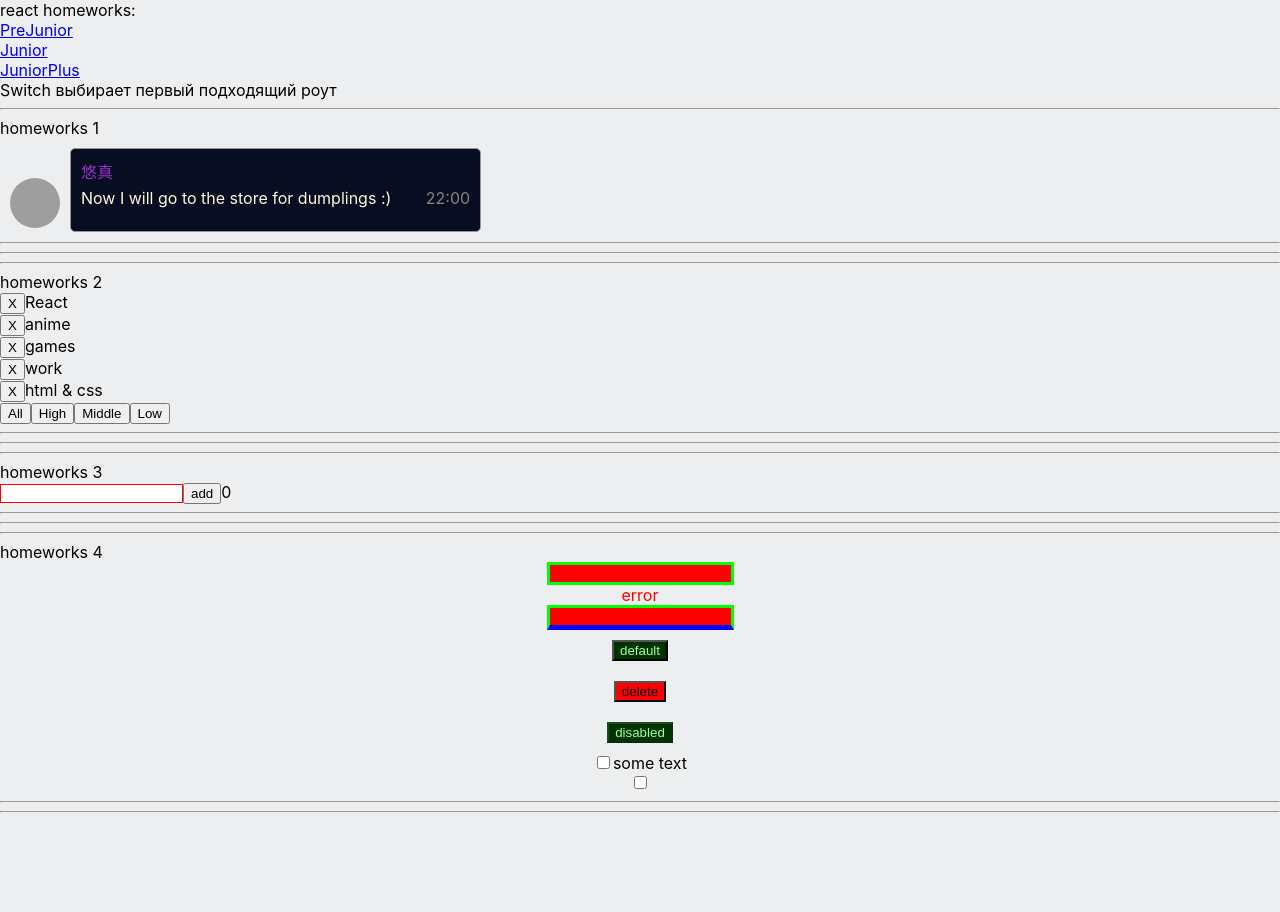
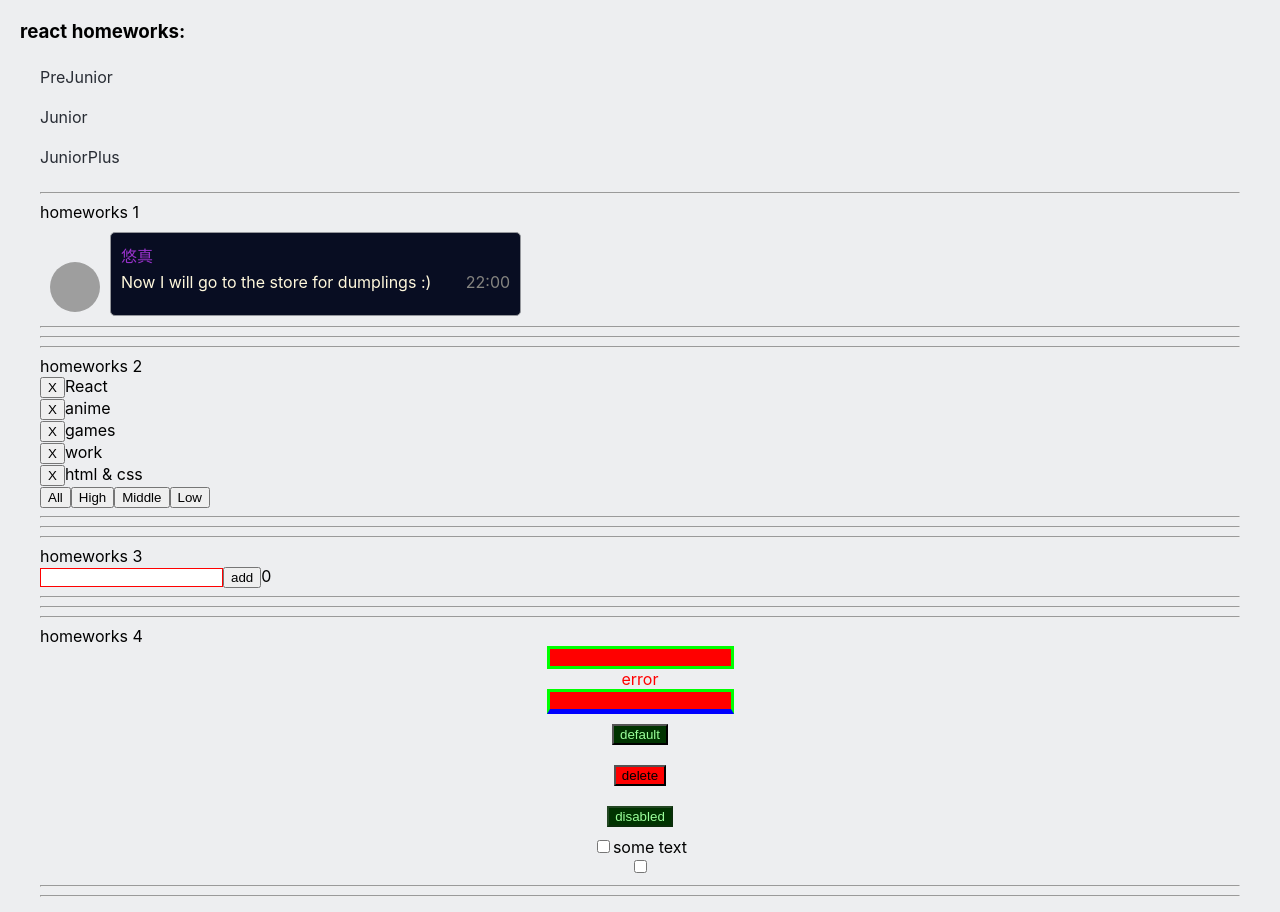
Before and after one commit to Aleksandr-mvp/homeworks, a React (Create React App) app: page /#/pre-junior in a window 1280 px wide. Shown: the top 912 px of the page. Before the commit the page ends 821 px from the top, so only its background shows below. Built offline with nearby package versions, Linux system fonts and the light colour scheme; grey boxes are pictures that could not be loaded.

Commit message:
added Routing and styles

```diff
--- a/src/p1-main/m1-ui/u1-app/App.module.css
+++ b/src/p1-main/m1-ui/u1-app/App.module.css
@@ -1,3 +1,3 @@
 .App {
-
+    margin: 20px;
 }
--- a/src/p1-main/m1-ui/u1-app/App.tsx
+++ b/src/p1-main/m1-ui/u1-app/App.tsx
@@ -9,7 +9,7 @@ import HW5 from "../../../p2-homeworks/h5/HW5";
 function App() {
     return (
         <div className={s.App}>
-            <div>react homeworks:</div>
+            <div><h3>react homeworks:</h3></div>
             {/*<HW1/>*/}
             {/*<HW2/>*/}
             {/*<HW3/>*/}
--- a/src/p2-homeworks/h5/Header.tsx
+++ b/src/p2-homeworks/h5/Header.tsx
@@ -1,20 +1,33 @@
 import React from 'react'
+import s from './pages/UniversalStyles.module.css'
 import { NavLink } from 'react-router-dom'
 import {PATH} from "./Rout";
 
+type ActiveStyleType = {
+    textDecoration: string
+    color: string
+    fontSize: number | string
+}
+
 function Header() {
+
+    let activeStyle: ActiveStyleType = {
+        textDecoration: "none",
+        color: "orange",
+        fontSize: 20 + 'px'
+    }
+
     return (
-        <div>
-            <div>
+        <div className={s.headWrapper}>
+            <div className={s.item}>
                 <NavLink to={PATH.PRE_JUNIOR}>PreJunior</NavLink>
             </div>
-            <div>
+            <div className={s.item}>
                 <NavLink to={PATH.JUNIOR}>Junior</NavLink>
             </div>
-            <div>
+            <div className={s.item}>
                 <NavLink to={PATH.JUNIOR_PLUS}>JuniorPlus</NavLink>
             </div>
-
         </div>
     )
 }
--- a/src/p2-homeworks/h5/Rout.tsx
+++ b/src/p2-homeworks/h5/Rout.tsx
@@ -16,12 +16,11 @@ export const PATH = {
 function Rout() {
     return (
         <div>
-            Switch выбирает первый подходящий роут
             <Routes>
 
                 в начале мы попадаем на страницу '/' и переходим сразу на страницу PRE_JUNIOR
                 exact нужен чтоб указать полное совподение (что после '/' ничего не будет)
-                <Route path={'/'} element={() => <Navigate replace to={PATH.PRE_JUNIOR}/>}/>
+                <Route path={'/'} element={<Navigate replace to={PATH.PRE_JUNIOR}/>}/>
 
                 <Route path={PATH.PRE_JUNIOR} element={<PreJunior/>}/>
 
@@ -31,7 +30,7 @@ function Rout() {
                 // add routes
 
                 у этого роута нет пути, он отрисуется если пользователь захочет попасть на несуществующую страницу
-                <Route element={() => <Error404/>}/>
+                <Route element={<Error404/>}/>
 
             </Routes>
         </div>
--- a/src/p2-homeworks/h5/pages/PreJunior.tsx
+++ b/src/p2-homeworks/h5/pages/PreJunior.tsx
@@ -1,4 +1,5 @@
 import React from 'react'
+import s from './UniversalStyles.module.css'
 import HW1 from '../../h1/HW1'
 import HW2 from '../../h2/HW2'
 import HW3 from '../../h3/HW3'
@@ -6,7 +7,7 @@ import HW4 from '../../h4/HW4'
 
 function PreJunior() {
     return (
-        <div>
+        <div className={s.PreContainer}>
             <HW1/>
             <HW2/>
             <HW3/>
--- /dev/null
+++ b/src/p2-homeworks/h5/pages/UniversalStyles.module.css
@@ -0,0 +1,22 @@
+.PreContainer {
+    margin: 20px;
+}
+
+
+.item a{
+    color: #282C34;
+    text-decoration: none;
+    line-height: 10px;
+    display: block;
+    padding: 10px;
+    margin: 10px;
+    text-align: left;
+}
+
+.item a.active {
+    color: darkorange;
+}
+
+.item a:hover {
+    color: darkorange;
+}
```
